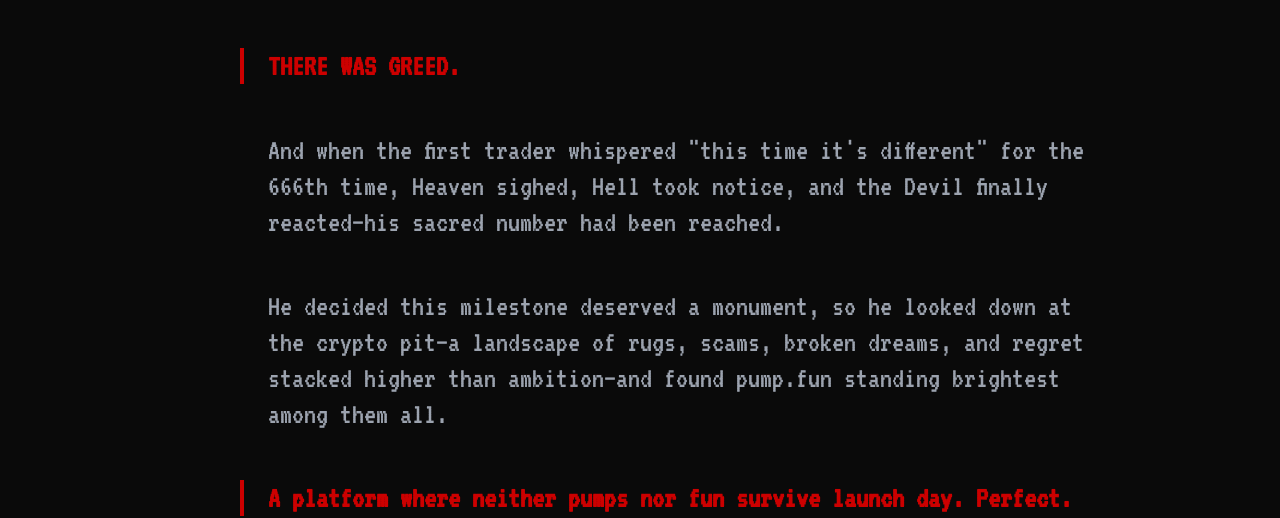
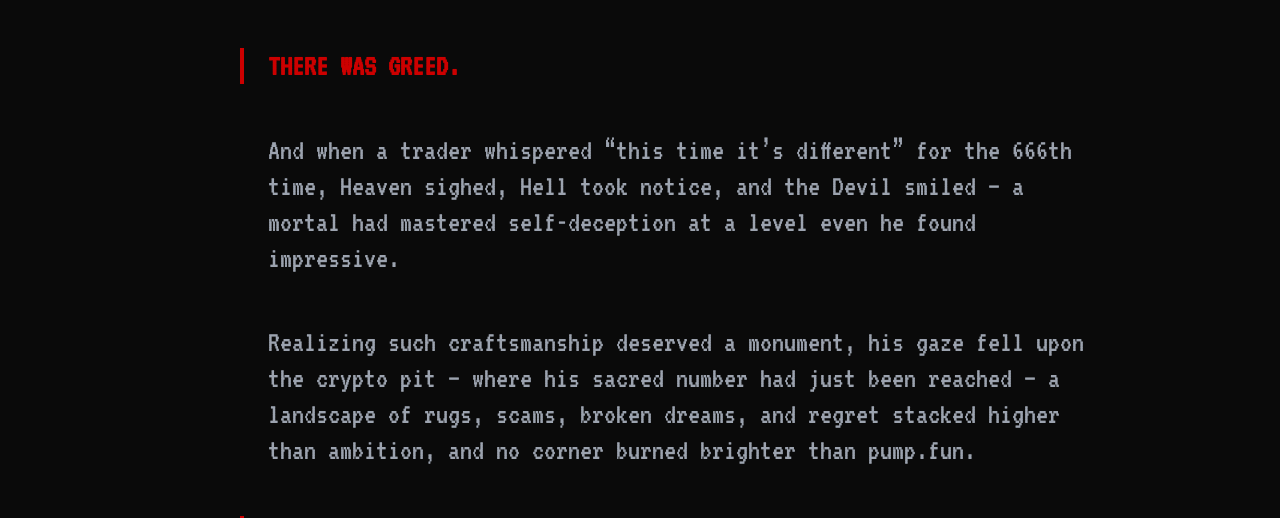
Before and after one commit to Pluviophile84/HELLCOIN, a Next.js app: page / in a window 1280 px wide. Shown: the part 1080-1598 px from the top of the page. Built offline with nearby package versions, Linux system fonts and the light colour scheme; a web font is replaced by a local one.

Commit message:
Update Genesis.tsx

```diff
--- a/components/sections/Genesis.tsx
+++ b/components/sections/Genesis.tsx
@@ -8,11 +8,11 @@ export const Genesis = () => {
       highlight: true
     },
     {
-      text: "And when the first trader whispered \"this time it's different\" for the 666th time, Heaven sighed, Hell took notice, and the Devil finally reacted—his sacred number had been reached.",
+      text: "And when a trader whispered “this time it’s different” for the 666th time, Heaven sighed, Hell took notice, and the Devil smiled — a mortal had mastered self-deception at a level even he found impressive.",
       highlight: false
     },
     {
-      text: "He decided this milestone deserved a monument, so he looked down at the crypto pit—a landscape of rugs, scams, broken dreams, and regret stacked higher than ambition—and found pump.fun standing brightest among them all.",
+      text: "Realizing such craftsmanship deserved a monument, his gaze fell upon the crypto pit — where his sacred number had just been reached — a landscape of rugs, scams, broken dreams, and regret stacked higher than ambition, and no corner burned brighter than pump.fun.",
       highlight: false
     },
     {
```
